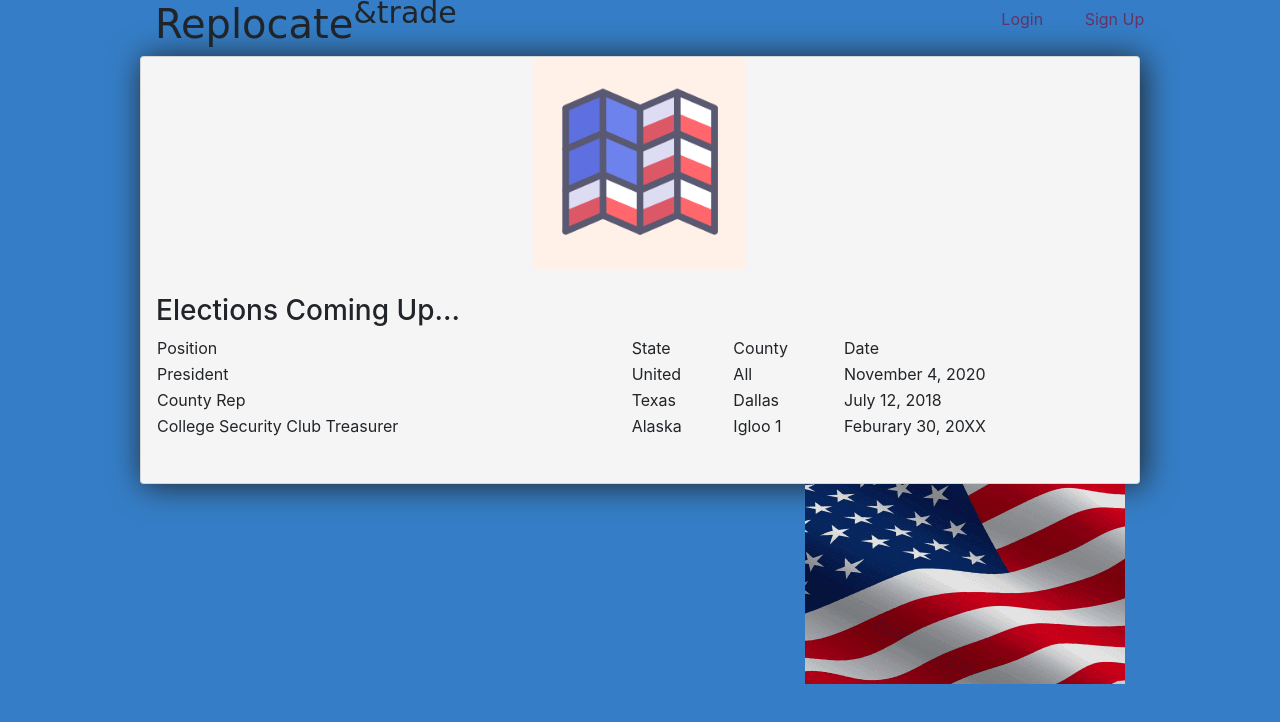
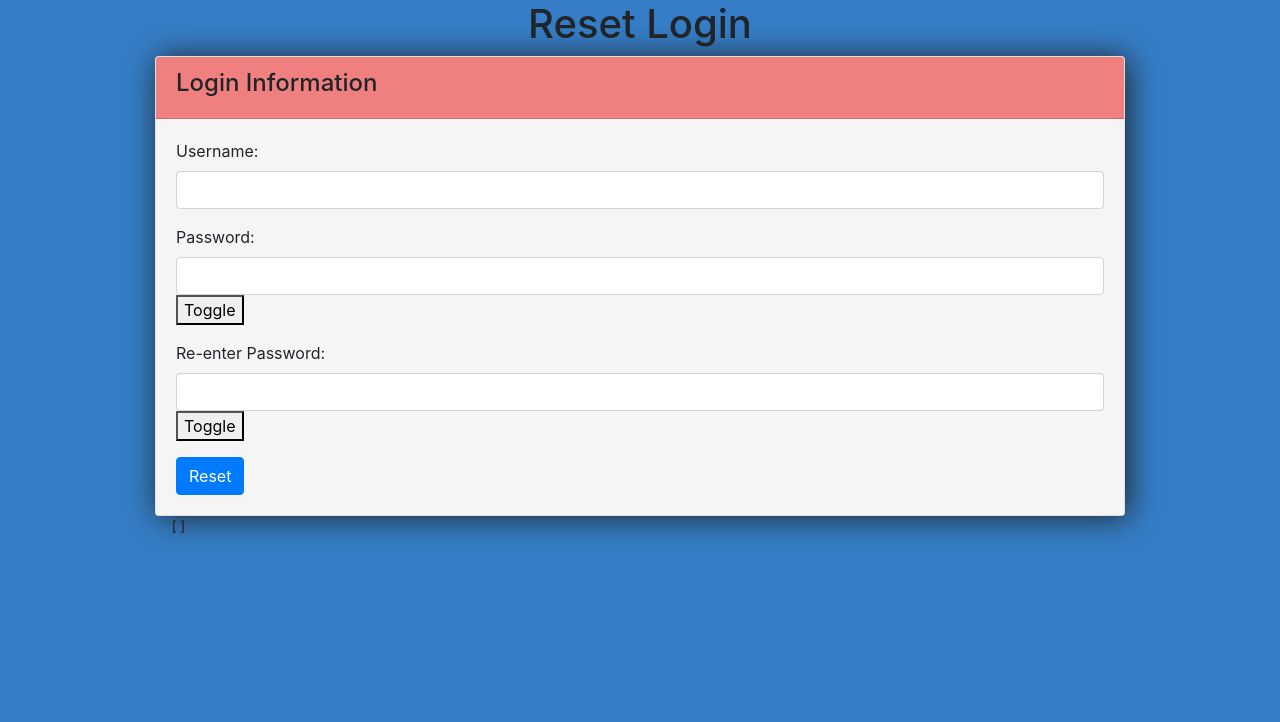
Before and after one commit to ndenefe/DB_UI_S18, an Angular app: page /update_login in a window 1280 px wide. Shown: the top 722 px of the page. Built offline with nearby package versions, Linux system fonts and the light colour scheme.

Commit message:
update Login

```diff
--- a/src/app/app-routes.ts
+++ b/src/app/app-routes.ts
@@ -4,12 +4,16 @@ import {LoginComponent} from './login/login.component';
 import { ProfileComponent } from './profile/profile.component';
 import {HomePageComponent} from './home-page/home-page.component';
 import {UpelectionComponent} from './upelection/upelection.component';
+import { UpdtLoginComponent } from './update/updtLogin/updtLogin.component';
+import { UpdtProfileComponent } from './update/updtProfile/updtProfile.component';
 
 export const APP_ROUTES: Routes = [
     {path: 'signup', component: SignUpComponent},
     {path: 'login', component: LoginComponent},
     {path: 'profile', component: ProfileComponent},
     {path: 'upelection', component: UpelectionComponent},
+    {path: 'update_login', component: UpdtLoginComponent},
+    {path: 'update_profile', component: UpdtProfileComponent},
     {path: '', component: HomePageComponent},
     {path: '**', component: HomePageComponent}
 ];
--- a/src/app/app.module.ts
+++ b/src/app/app.module.ts
@@ -9,6 +9,7 @@ import { LoginComponent } from './login/login.component';
 import { ProfileComponent } from './profile/profile.component';
 import { UpelectionComponent } from './upelection/upelection.component';
 import { HomePageComponent } from './home-page/home-page.component';
+import { UpdateModule} from './update/update.module';
 
 @NgModule({
   declarations: [
@@ -22,6 +23,7 @@ import { HomePageComponent } from './home-page/home-page.component';
   imports: [
     BrowserModule,
     FormsModule,
+    UpdateModule,
     RouterModule.forRoot(
       APP_ROUTES,
       {enableTracing: true}
--- /dev/null
+++ b/src/app/update/update.component.html
@@ -0,0 +1,3 @@
+<p>
+  update works!
+</p>
--- /dev/null
+++ b/src/app/update/update.component.ts
@@ -0,0 +1,15 @@
+import { Component, OnInit } from '@angular/core';
+
+@Component({
+  selector: 'app-update',
+  templateUrl: './update.component.html',
+  styleUrls: ['./update.component.css']
+})
+export class UpdateComponent implements OnInit {
+
+  constructor() { }
+
+  ngOnInit() {
+  }
+
+}
--- /dev/null
+++ b/src/app/update/update.module.ts
@@ -0,0 +1,33 @@
+import {RouterModule, Routes} from '@angular/router';
+import { NgModule } from '@angular/core';
+import {APP_ROUTES} from '../app-routes';
+import { CommonModule } from '@angular/common';
+import { UpdateComponent } from './update.component';
+import { UpdtLoginComponent } from './updtLogin/updtLogin.component';
+import { UpdtProfileComponent } from './updtProfile/updtProfile.component';
+import { FormsModule } from '@angular/forms';
+import { BrowserModule } from '@angular/platform-browser';
+
+@NgModule({
+  imports: [
+    CommonModule,
+    FormsModule,
+    BrowserModule,
+    RouterModule.forRoot(
+      APP_ROUTES,
+      {enableTracing: true}
+  )
+
+  ],
+  declarations: [UpdateComponent,
+    UpdtLoginComponent,
+    UpdtProfileComponent
+],
+exports: [
+  UpdateComponent,
+  UpdtLoginComponent ,
+  UpdtProfileComponent
+
+]
+})
+export class UpdateModule { }
--- /dev/null
+++ b/src/app/update/updtLogin/updtLogin.component.css
@@ -0,0 +1,11 @@
+#content {
+    max-width: 1000px;
+    margin: auto;
+    left: 1%;
+    right: 1%;
+    position: absolute;
+}
+
+ .card-header{
+  background-color: lightcoral;
+}
--- /dev/null
+++ b/src/app/update/updtLogin/updtLogin.component.html
@@ -0,0 +1,42 @@
+<h1 class="text-center ">Reset Login</h1>
+<div class="row">
+  <div class="col-md-8" id="content">
+    <div class="card">
+      <div class="card-header">
+        <h4>Login Information</h4>
+      </div>
+      <div class="card-body">
+        <div class="form-group text-left">
+          <label for="signup_name">
+            Username:
+          </label>
+          <input type="text" id="account_name" class="form-control" [(ngModel)]="newLogin.username" />
+          <div *ngIf="userCheck" class="text-danger">*Username is required</div>
+        </div>
+        <div class="form-group text-left">
+          <label for="account_email">
+            Password:
+          </label>
+          <input type="password" id="_password" class="form-control" [(ngModel)]="newLogin.password" />
+          <!-- Password Toggleing -->
+          <button onclick="if (_password.type == 'text') _password.type ='password';else _password.type = 'text';">Toggle</button>
+        </div>
+        <div *ngIf="!checkPassMatch" class="text-danger">*Passwords do not match</div>
+        <div *ngIf="passCheck" class="text-danger">*Password is required</div>
+        <div class="form-group text-left">
+          <label for="account_email">
+            Re-enter Password:
+          </label>
+          <input type="password" id="password" class="form-control" [(ngModel)]="passwordCheck" />
+          <button onclick="if (password.type == 'text') password.type ='password';else password.type = 'text';">Toggle</button>
+        </div>
+        <div *ngIf="!checkPassMatch" class="text-danger">*Passwords do not match</div>
+        <div *ngIf="passCheck" class="text-danger">*Password is required</div>
+        <button class="btn btn-primary" type="button" (click)="resetLogin()">Reset</button>
+      </div>
+    </div>
+    <div class="col-md-4">
+      <pre>{{logins|json}}</pre>
+    </div>
+  </div>
+</div>
--- /dev/null
+++ b/src/app/update/updtLogin/updtLogin.component.ts
@@ -0,0 +1,61 @@
+import { Component, OnInit } from '@angular/core';
+import { Login } from './../../domain/models/login';
+import { Router, RouterLink} from '@angular/router';
+
+@Component({
+  selector: 'app-updtLogin',
+  templateUrl: './updtLogin.component.html',
+  styleUrls: ['./updtLogin.component.css']
+})
+export class UpdtLoginComponent implements OnInit {
+
+    public logins: Login[];
+
+    public newLogin: Login;
+
+    public userCheck: boolean = false;
+
+    public passCheck: boolean = false;
+
+    public reset: boolean = false;
+
+    public passwordCheck: string;
+
+    public checkPassMatch: boolean = true;
+
+    constructor() {}
+
+    ngOnInit() {
+      this.logins = [];
+      this.newLogin = {};
+    }
+    // need to add check to make sure username is in db
+    public resetLogin() {
+      if (this.reset) {
+        this.userCheck = false;
+        this.passCheck = false;
+        this.checkPassMatch = true;
+      }
+      if (!this.newLogin.password) {
+        this.passCheck = true;
+      }
+      if (!this.newLogin.username) {
+        this.userCheck = true;
+      }
+      if (this.passCheck === true || this.userCheck === true) {
+        this.reset = true;
+        this.newLogin = {};
+      }
+      else if (this.passwordCheck != this.newLogin.password)
+      {
+        this.checkPassMatch = false;
+        this.reset = true;
+      }
+      else {
+        this.logins.push(this.newLogin);
+      }
+      this.newLogin = {};
+      this.passwordCheck = "";
+    }
+
+}
--- /dev/null
+++ b/src/app/update/updtProfile/updtProfile.component.html
@@ -0,0 +1,3 @@
+<p>
+  updtProfile works!
+</p>
--- /dev/null
+++ b/src/app/update/updtProfile/updtProfile.component.ts
@@ -0,0 +1,15 @@
+import { Component, OnInit } from '@angular/core';
+
+@Component({
+  selector: 'app-updtProfile',
+  templateUrl: './updtProfile.component.html',
+  styleUrls: ['./updtProfile.component.css']
+})
+export class UpdtProfileComponent implements OnInit {
+
+  constructor() { }
+
+  ngOnInit() {
+  }
+
+}
```
Also changed, not shown: src/app/update/update.component.css (added), src/app/update/updtProfile/updtProfile.component.css (added), 2 other files (tests, documents, lock files or other folders).
